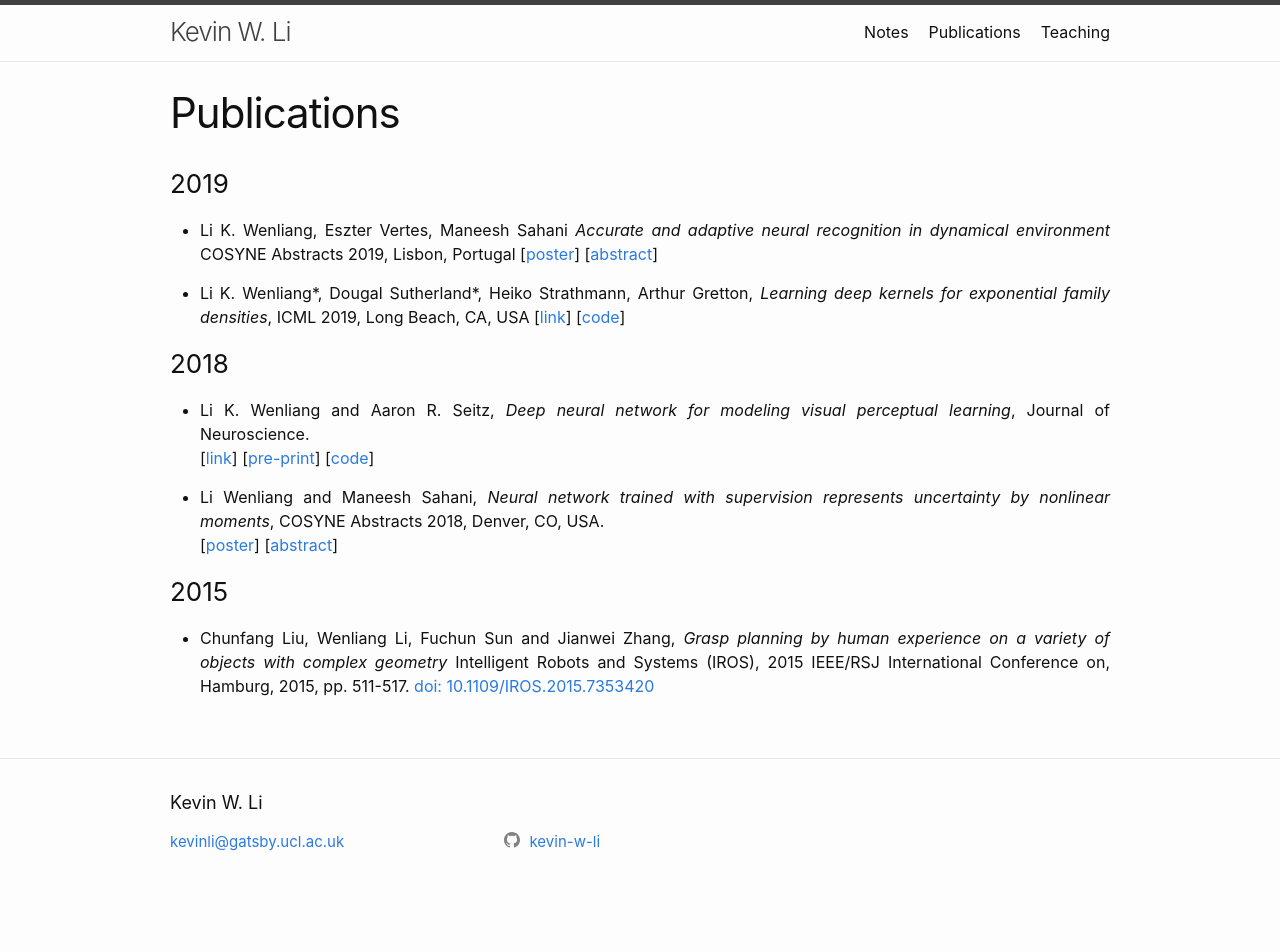
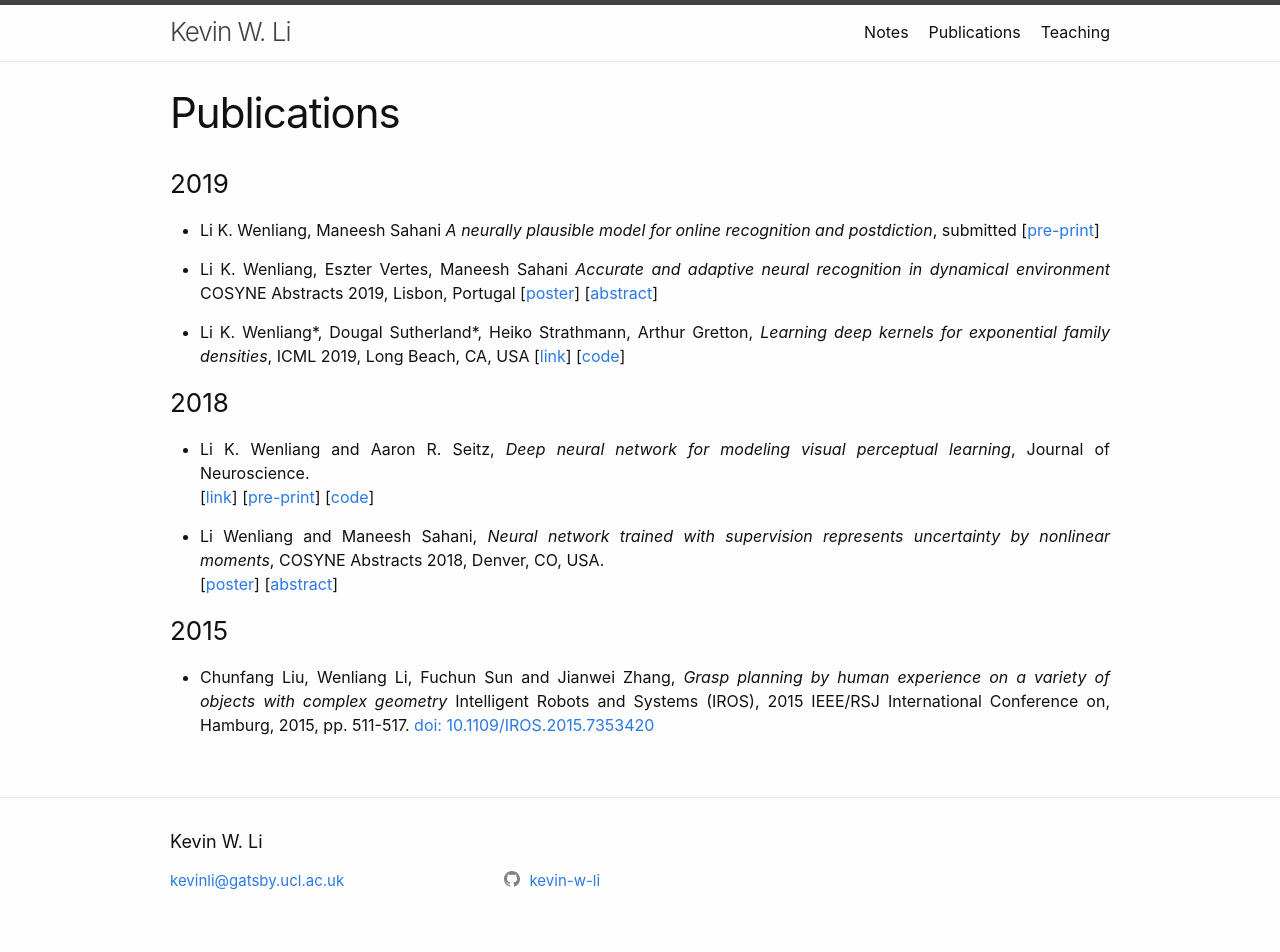
Before and after one commit to kevin-w-li/kevin-w-li.github.io, a Jekyll site: the page built from _pages/publication.md, in a window 1280 px wide. Built offline with Jekyll 4.4.1, drawn with Linux system fonts in a browser that asks for light colours; before the commit the page ends 913 px from its top, so only the background shows below that.

Commit message:
ddc_ssm_paper

```diff
--- a/_pages/publication.md
+++ b/_pages/publication.md
@@ -4,6 +4,9 @@ title: Publications
 ---
 
 ### 2019
+
+* Li K. Wenliang, Maneesh Sahani *A neurally plausible model for online recognition and postdiction*, submitted
+[[pre-print]({"/pubs/ddc_ssm_paper.pdf" | absolute_url }})]
 
 * Li K. Wenliang, Eszter Vertes, Maneesh Sahani *Accurate and adaptive neural recognition in dynamical environment* COSYNE Abstracts 2019, Lisbon, Portugal
 [[poster]({"/pubs/ddc_ssm_poster.pdf" | absolute_url }})]
```
Also changed, not shown: 1 other file.
